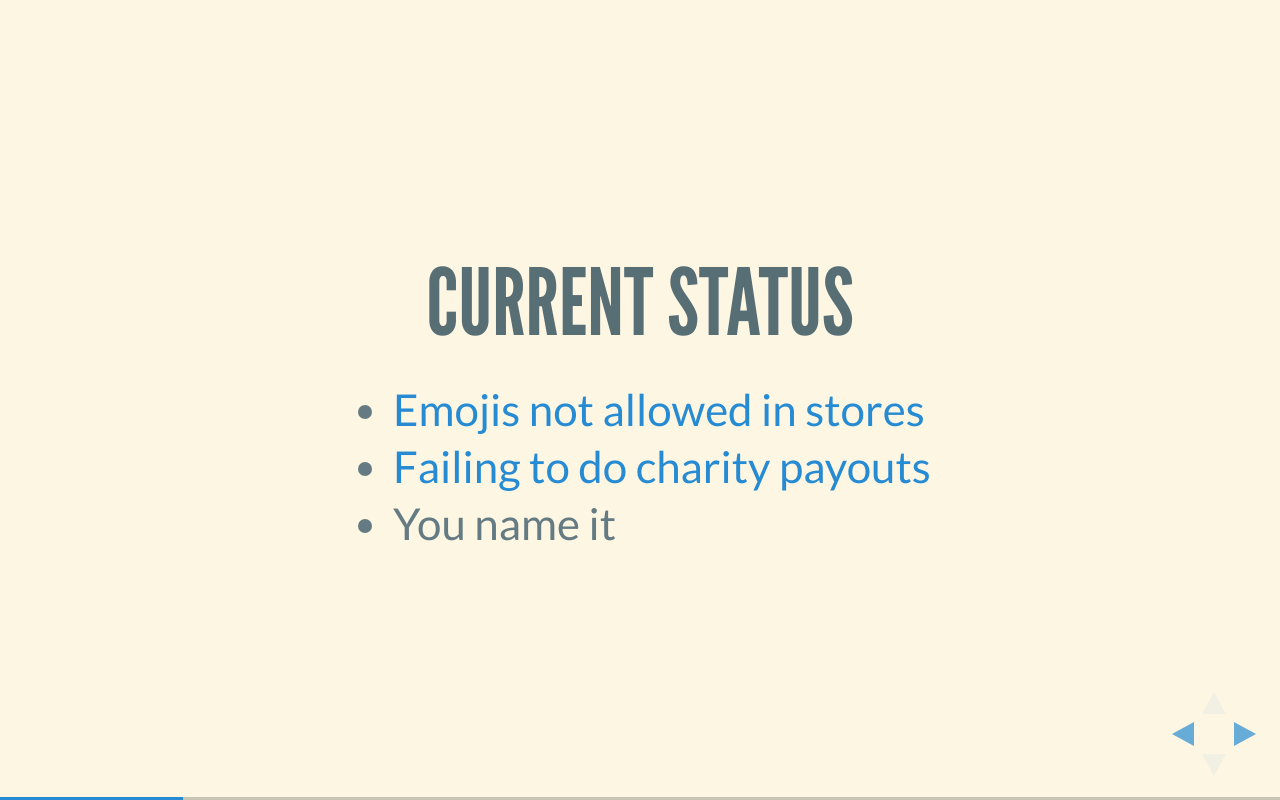
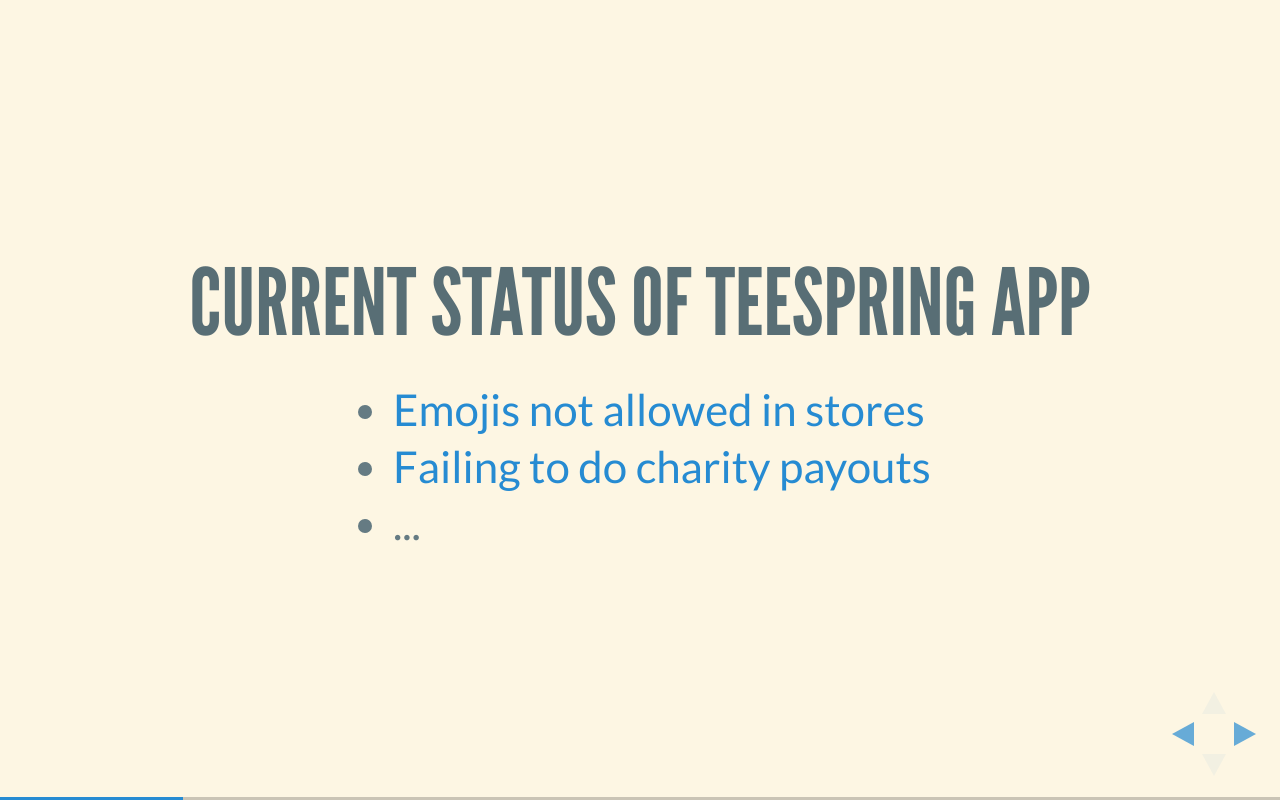
Before and after one commit to novito/error-management-talk, a website: page index.html in a window 1280 px wide. Both pictures are taken after a click on the button 1251 px from the left and 734 px from the top of the page. Drawn offline with Linux system fonts and the light colour scheme.

Commit message:
Wording changes

```diff
--- a/index.html
+++ b/index.html
@@ -28,7 +28,7 @@
           <h1> Error Management </h1>
         </section>
 				<section>
-          <h2> Current status </h2>
+          <h2> Current status of Teespring app </h2>
           <ul>
             <li>
               <a href="https://app.honeybadger.io/projects/1922/faults/32575885">Emojis not allowed in stores</a>
@@ -37,7 +37,7 @@
               <a href="https://app.honeybadger.io/projects/1922/faults/32435007">Failing to do charity payouts</a>
             </li>
             <li>
-              You name it
+              ...
             </li>
           </ul>
         </section>
@@ -63,7 +63,7 @@
               <li>
                 Triager role
                 <ul>
-                  <li> Assigns an error to a specific team based on ownership document </li>
+                  <li> Once an error happens, it assigns it to a specific team based on ownership document </li>
                   <li> Rotates on a weekly basis </li>
                 </ul>
               </li>
```
